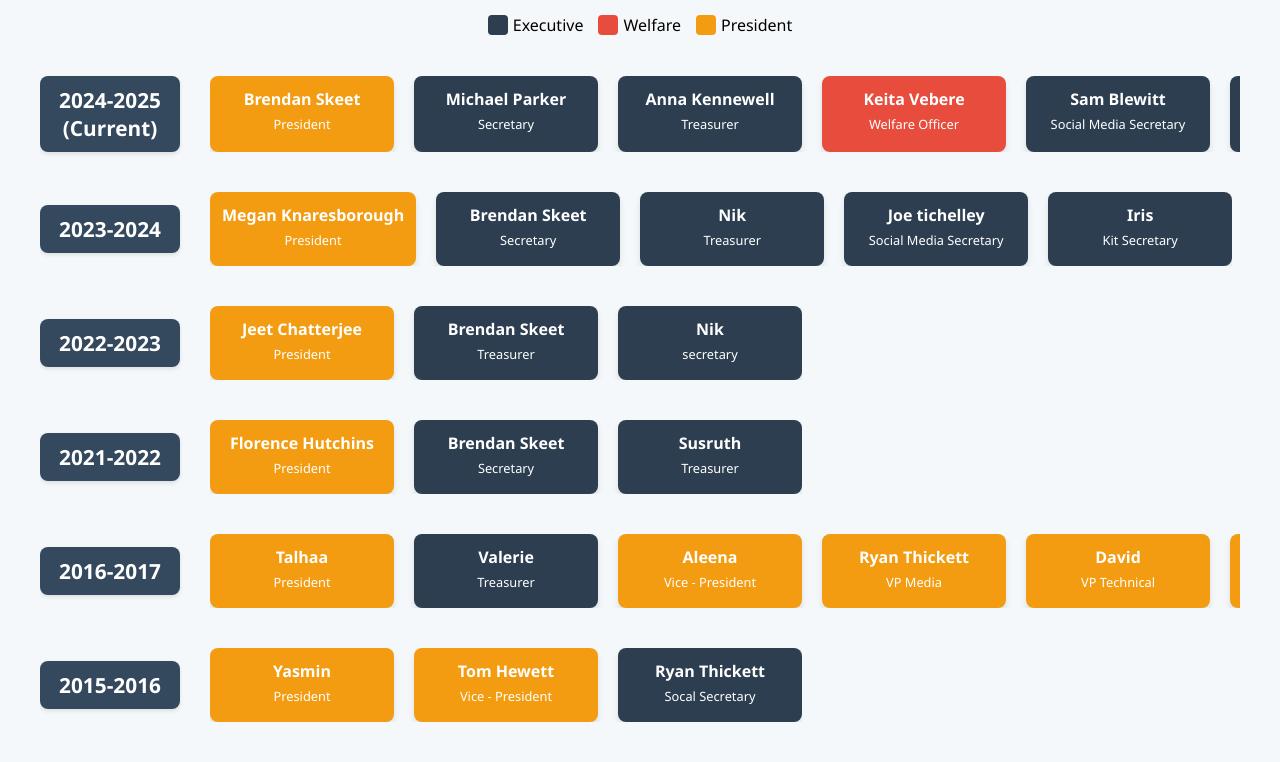
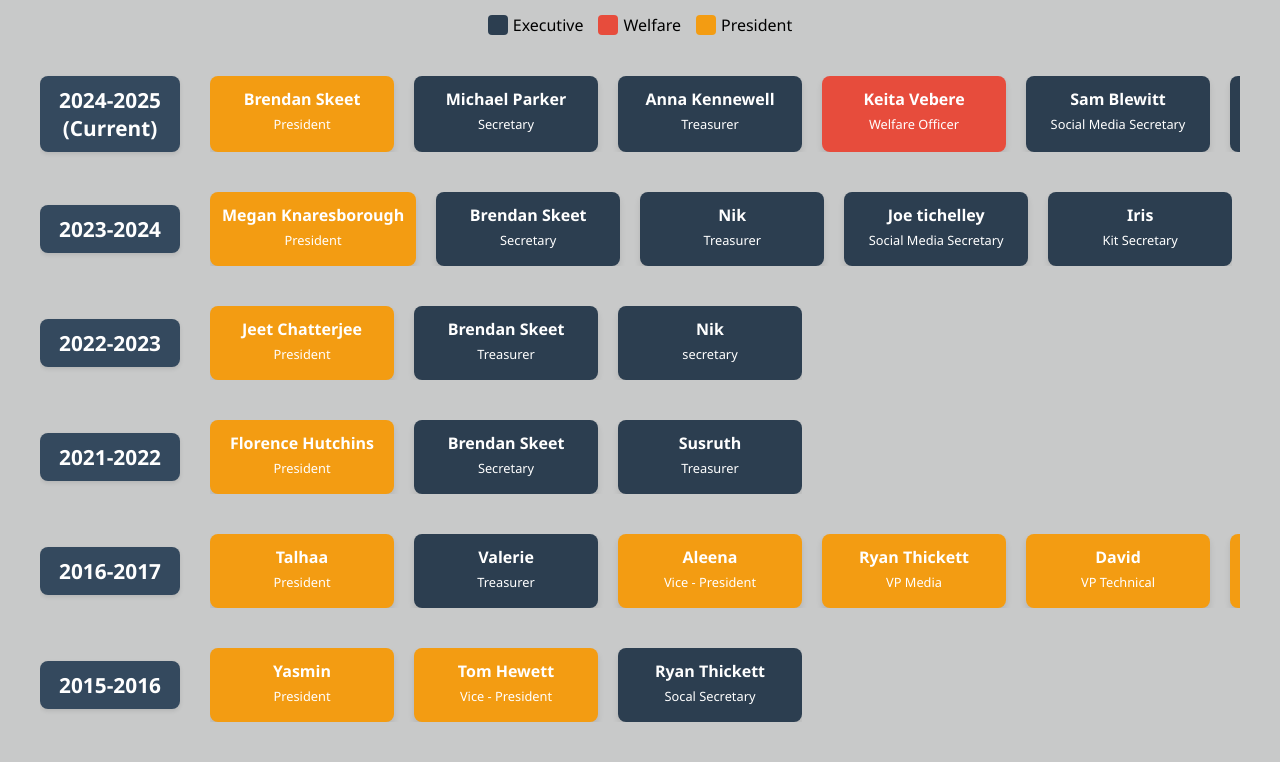
Before and after one commit to micfun123/IT_Soc_Timeline, a plain HTML site: page index.html in a window 1280 px wide. Shown: the part 100-862 px from the top of the page. Drawn offline with Linux system fonts and the light colour scheme; no server answers.

Commit message:
its late and my eyes sting

```diff
--- a/style.css
+++ b/style.css
@@ -2,7 +2,7 @@ body {
     font-family: 'Segoe UI', Tahoma, Geneva, Verdana, sans-serif;
     margin: 0;
     padding: 20px;
-    background-color: #f5f8fa;
+    background-color: #c8c9c9;
 }
 
 .container {
```
